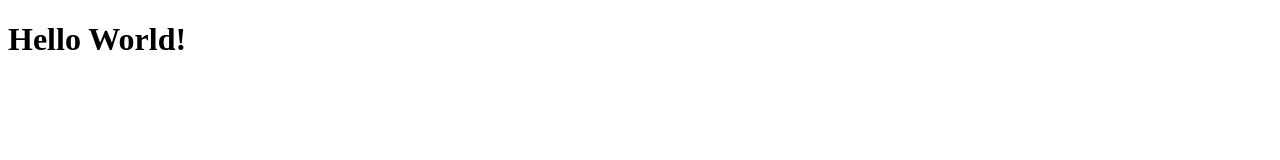
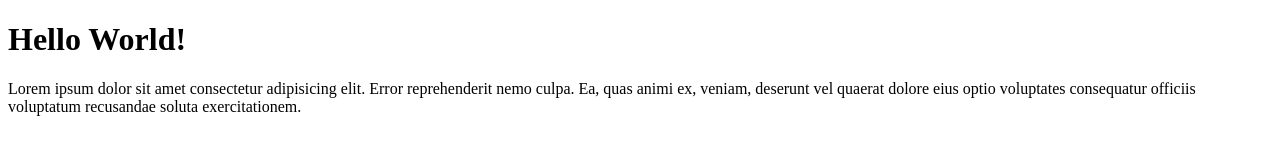
Before and after one commit to tatarnirartha/git-test2, a plain HTML site: page index.html in a window 1280 px wide. Drawn offline with Linux system fonts and the light colour scheme.

Commit message:
Menambahkan paragraf

```diff
--- a/index.html
+++ b/index.html
@@ -7,5 +7,8 @@
 </head>
 <body>
     <h1>Hello World!</h1>
+    <p>
+        Lorem ipsum dolor sit amet consectetur adipisicing elit. Error reprehenderit nemo culpa. Ea, quas animi ex, veniam, deserunt vel quaerat dolore eius optio voluptates consequatur officiis voluptatum recusandae soluta exercitationem.
+    </p>
 </body>
 </html>
```
